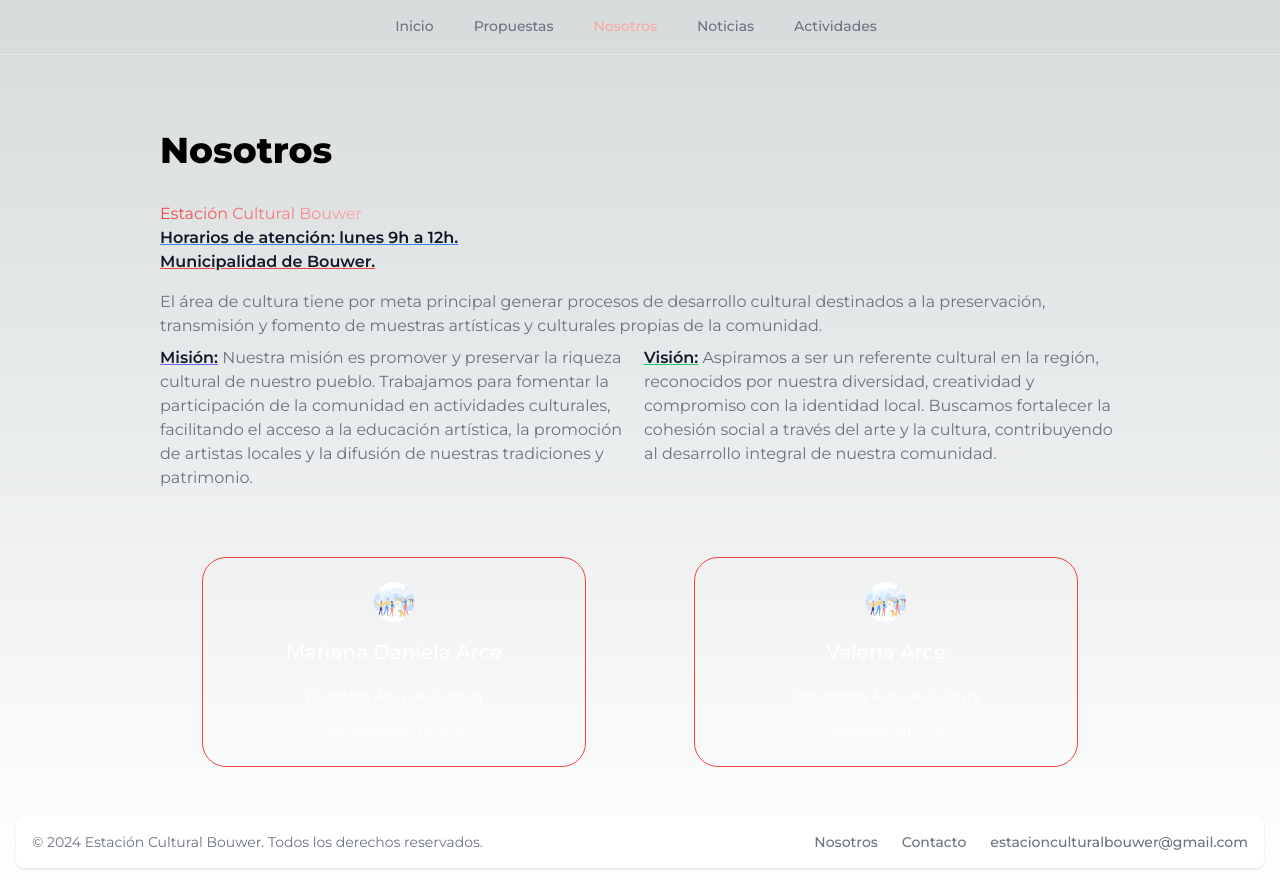
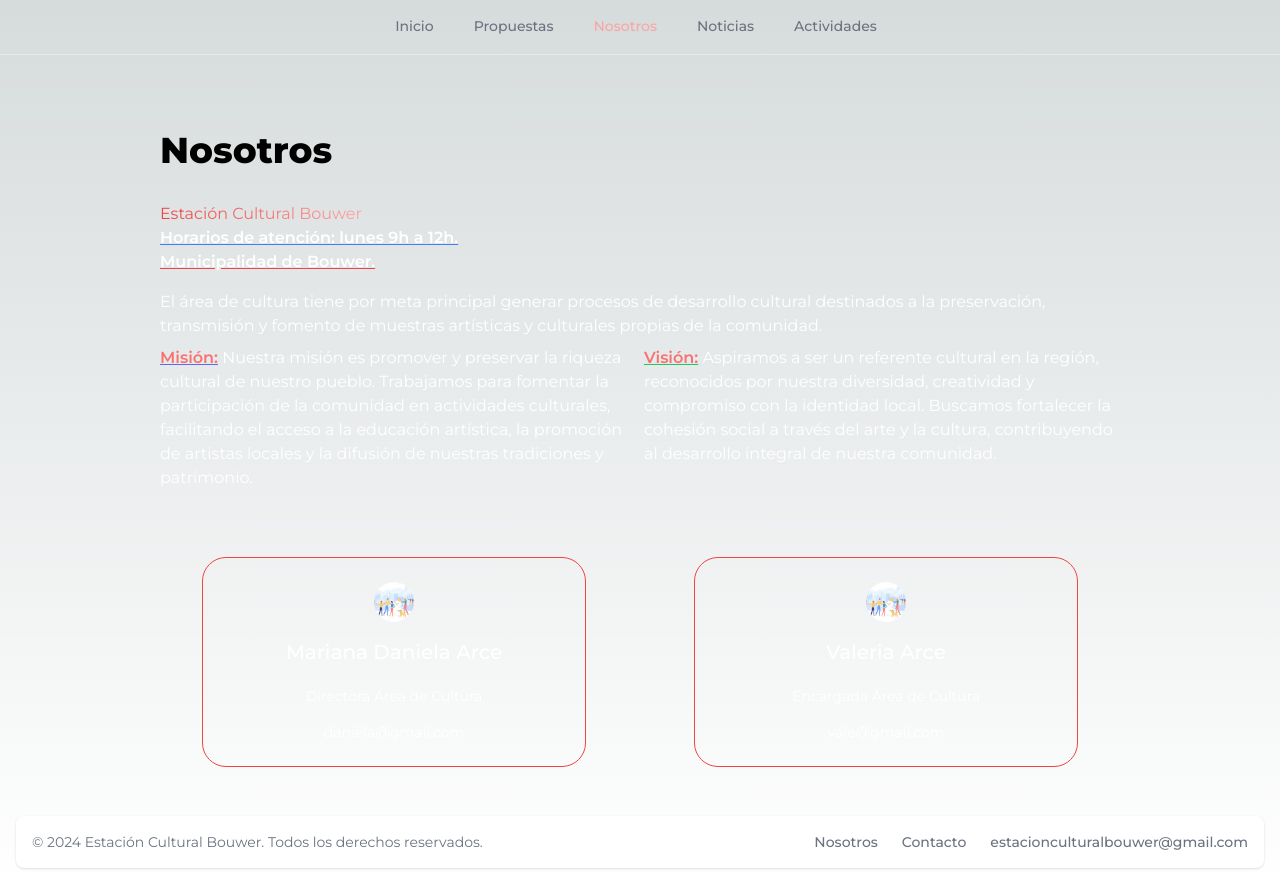
Before and after one commit to joaquincapdevila/estacion-bouwer-cultura, a Next.js app: page /nosotros in a window 1280 px wide. Built offline with nearby package versions, Linux system fonts and the light colour scheme.

Commit message:
text white para visibilidad

```diff
--- a/src/app/nosotros/page.jsx
+++ b/src/app/nosotros/page.jsx
@@ -5,20 +5,18 @@ export default function Nosotros() {
   return (
     <main className="min-h-screen flex flex-col max-w-5xl items-center justify-between pt-24 m-auto overflow-hidden">
       <section className="py-16 px-4 sm:p-6 md:px-8 m-auto">
-        <h2 className="text-4xl font-extrabold dark:text-white mb-6 ">
-          Nosotros
-        </h2>
-        <div className="w-500 h-400 object-cover text-gray-500 dark:text-gray-400">
+        <h2 className="text-4xl font-extrabold mb-6 ">Nosotros</h2>
+        <div className="w-500 h-400 object-cover text-white">
           <p className="py-2">
             <span className="text-transparent bg-clip-text bg-gradient-to-r to-red-300 from-red-500">
               Estación Cultural Bouwer
             </span>
             <br />
-            <span className="font-semibold text-gray-900 underline dark:text-white decoration-blue-500">
+            <span className="font-semibold underline decoration-blue-500">
               Horarios de atención: lunes 9h a 12h.
             </span>
             <br />
-            <span className="font-semibold text-gray-900 underline dark:text-white decoration-red-500">
+            <span className="font-semibold underline decoration-red-500">
               Municipalidad de Bouwer.
             </span>
           </p>
@@ -31,7 +29,7 @@ export default function Nosotros() {
             </p>
             <div className="grid grid-cols-2 gap-2">
               <p className="col-span-2 sm:col-span-1">
-                <span className="font-semibold text-gray-900 underline dark:text-white decoration-indigo-500">
+                <span className="font-semibold underline text-transparent bg-clip-text bg-red-400 decoration-indigo-500">
                   Misión:
                 </span>{" "}
                 Nuestra misión es promover y preservar la riqueza cultural de
@@ -41,7 +39,7 @@ export default function Nosotros() {
                 difusión de nuestras tradiciones y patrimonio.
               </p>
               <p className="col-span-2 sm:col-span-1">
-                <span className="font-semibold text-gray-900 underline dark:text-white decoration-green-500">
+                <span className="font-semibold underline text-transparent bg-clip-text bg-red-400 decoration-green-500">
                   Visión:
                 </span>{" "}
                 Aspiramos a ser un referente cultural en la región, reconocidos
--- a/src/app/propuestas/page.jsx
+++ b/src/app/propuestas/page.jsx
@@ -4,14 +4,12 @@ export default function Propuestas() {
   return (
     <main className="min-h-screen flex flex-col max-w-5xl items-center justify-between pt-24 m-auto overflow-hidden">
       <section className="py-16 px-4 sm:p-6 md:px-8 m-auto flex flex-col">
-        <h2 className="text-4xl font-extrabold dark:text-white mb-6">
-          Propuestas
-        </h2>
-        <div className="text-gray-500 dark:text-gray-400 py-2">
-          <h5 className="mb-2 text-lg font-semibold text-gray-900 dark:text-white">
+        <h2 className="text-4xl font-extrabold mb-6">Propuestas</h2>
+        <div className="py-4">
+          <h5 className="mb-2 text-lg font-semibold">
             Principales funciones del área:
           </h5>
-          <ul className="space-y-1 text-gray-500 list-disc list-inside dark:text-gray-400 mb-2">
+          <ul className="space-y-1 list-disc list-inside mb-2">
             <li>
               Propiciar espacios de encuentro, articulación de procesos sociales
               y culturales que posibiliten la inclusión de la población.
@@ -46,7 +44,7 @@ export default function Propuestas() {
             Teléfono:
           </p>
         </div>
-        <div className="py-4">
+        <div className="py-6">
           <Image
             width={500}
             height={400}
--- a/src/app/ui/noticia.jsx
+++ b/src/app/ui/noticia.jsx
@@ -26,7 +26,7 @@ export function NoticiaPrimaria(props) {
       <h2 class="mb-3 text-2xl font-extrabold tracking-tight border-b-2 border-transparent hover:text-red-600 hover:border-red-300 dark:hover:text-red-300">
         {props.title}
       </h2>
-      <p class="mb-3 text-gray-500 dark:text-gray-400">{props.descripcion}</p>
+      <p class="mb-3">{props.descripcion}</p>
       <a
         href="#"
         class="inline-flex items-center font-medium text-blue-600 hover:text-blue-800 dark:text-blue-500 dark:hover:text-blue-700">
@@ -63,9 +63,7 @@ export function Noticia(props) {
       <h2 className="mb-3 text-2xl font-extrabold tracking-tight border-b-2 border-transparent hover:text-red-600 hover:border-red-300 dark:hover:text-red-300">
         {props.title}
       </h2>
-      <p className="mb-3 text-gray-500 dark:text-gray-400">
-        {props.decripcion}
-      </p>
+      <p className="mb-3">{props.decripcion}</p>
       <a
         href="#"
         className="inline-flex items-center font-medium text-blue-600 hover:text-blue-800 dark:text-blue-500 dark:hover:text-blue-700">
--- a/src/app/ui/sidenav.jsx
+++ b/src/app/ui/sidenav.jsx
@@ -37,12 +37,12 @@ export function SideNav() {
       ) : (
         <div
           id="drawer-navigation"
-          className="fixed top-0 right-0 z-40 w-64 h-screen p-4 transition-transform  bg-white dark:bg-gray-800"
+          className="fixed top-0 right-0 z-40 w-64 h-screen p-4 transition-transform bg-gray-800"
           tabIndex="-1"
           aria-labelledby="drawer-navigation-label">
           <h5
             id="drawer-navigation-label"
-            className="text-base font-semibold text-gray-500 uppercase dark:text-gray-400">
+            className="text-base font-semibold uppercase text-white">
             Menu
           </h5>
           <button
@@ -71,13 +71,13 @@ export function SideNav() {
                   <Link
                     href={data.href}
                     onClickCapture={HandleNav}
-                    className="flex items-center p-2 text-gray-900 rounded-lg dark:text-white hover:bg-gray-100 dark:hover:bg-gray-700 group">
+                    className="flex items-center p-2 rounded-lg text-white hover:bg-gray-700 group">
                     <Image
                       src={data.src}
                       alt={data.nombre}
                       width={6}
                       height={6}
-                      className="flex-shrink-0 w-5 h-5 text-gray-500 transition duration-75 dark:text-gray-400 group-hover:text-gray-900 dark:group-hover:text-white"
+                      className="flex-shrink-0 w-5 h-5 transition duration-75"
                     />
                     <span className="flex-1 ms-3 whitespace-nowrap text-start">
                       {data.nombre}
```
